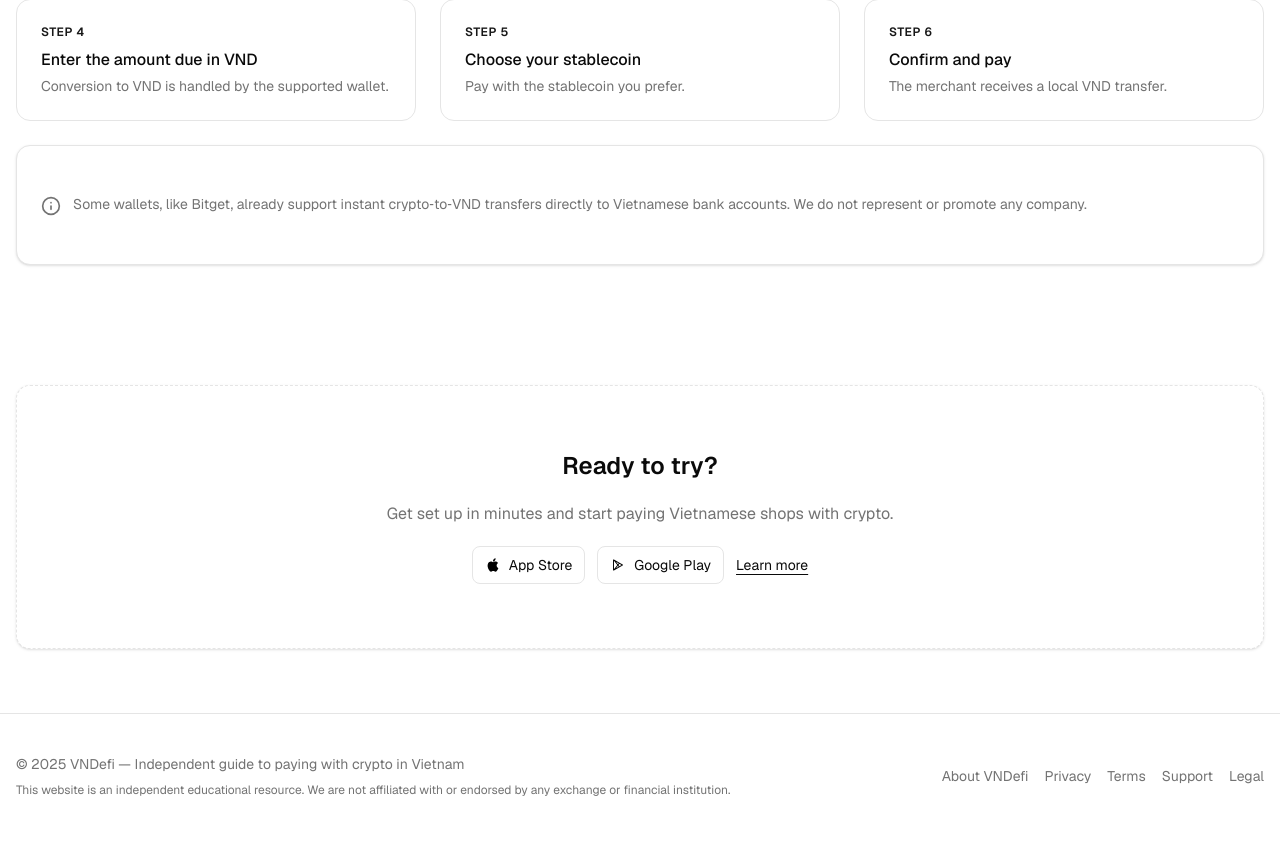
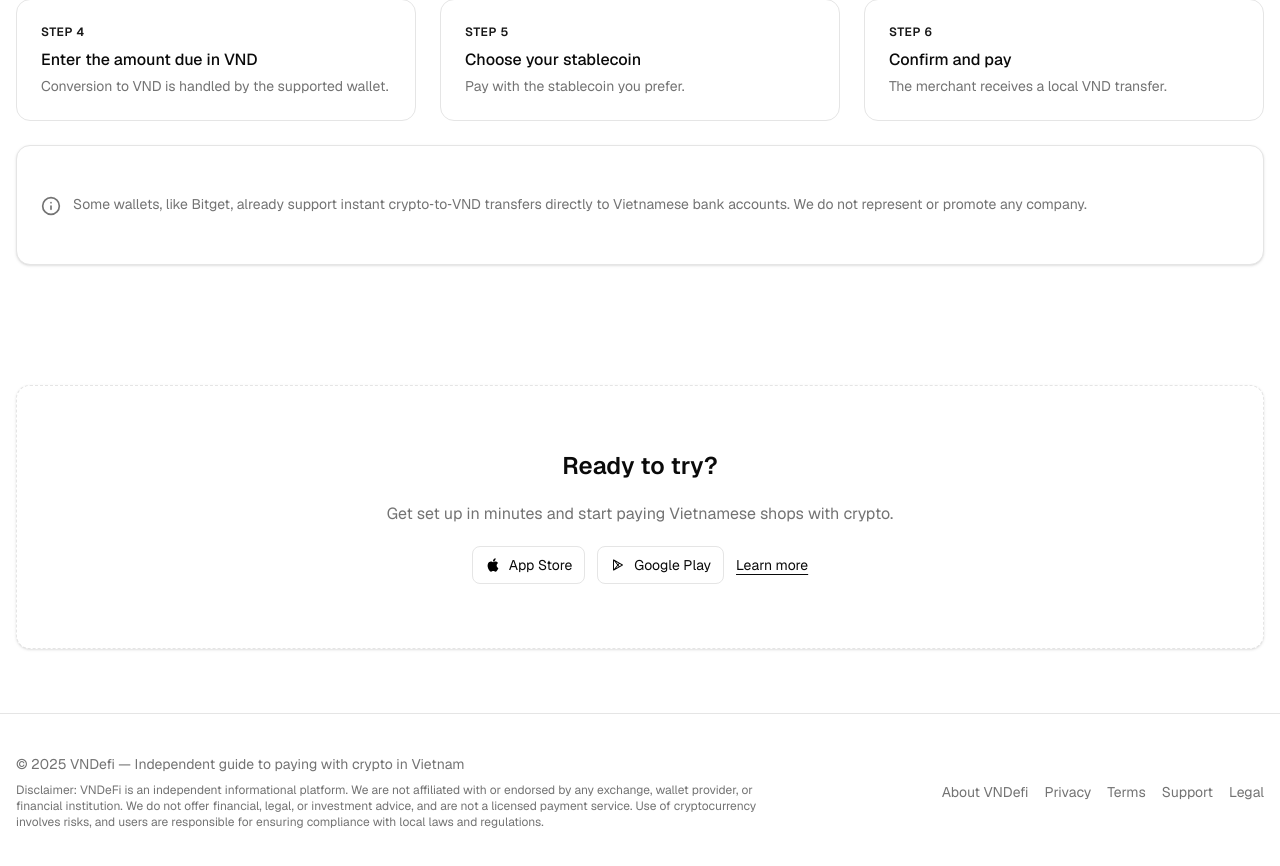
Before and after one commit to squelettee/vndefi, a Next.js app: page / in a window 1280 px wide. Shown: the part 1385-2251 px from the top of the page. Before the commit the page ends 2223 px from the top, so only its background shows below. Built offline with nearby package versions, Linux system fonts and the light colour scheme.

Commit message:
Update disclaimers in translations for clarity and legal compliance across English, French, and Vietnamese versions.

```diff
--- a/src/app/page.tsx
+++ b/src/app/page.tsx
@@ -64,7 +64,7 @@ const translations = {
       "Get set up in minutes and start paying Vietnamese shops with crypto.",
     footerTagline: "Independent guide to paying with crypto in Vietnam",
     disclaimer:
-      "This website is an independent educational resource. We are not affiliated with or endorsed by any exchange or financial institution.",
+      "Disclaimer: VNDeFi is an independent informational platform. We are not affiliated with or endorsed by any exchange, wallet provider, or financial institution. We do not offer financial, legal, or investment advice, and are not a licensed payment service. Use of cryptocurrency involves risks, and users are responsible for ensuring compliance with local laws and regulations.",
     whyTitle: "Why Pay in Crypto in Vietnam?",
     whyB1: "Many local shops don’t accept international cards.",
     whyB2: "Crypto payments work instantly and locally.",
@@ -129,7 +129,7 @@ const translations = {
       "Installez-vous en quelques minutes et payez les commerces vietnamiens en crypto.",
     footerTagline: "Guide indépendant pour payer en crypto au Vietnam",
     disclaimer:
-      "Ce site est une ressource éducative indépendante. Nous ne sommes affiliés ni approuvés par aucune plateforme ou institution financière.",
+      "Clause de non-responsabilité : VNDeFi est une plateforme d'information indépendante. Nous ne sommes affiliés ni approuvés par aucune plateforme d'échange, fournisseur de wallet ou institution financière. Nous ne proposons aucun conseil financier, juridique ou en investissement et ne sommes pas un prestataire de services de paiement agréé. L'utilisation des crypto‑monnaies comporte des risques et il appartient aux utilisateurs de s'assurer du respect des lois et réglementations locales.",
     whyTitle: "Pourquoi payer en crypto au Vietnam ?",
     whyB1: "Beaucoup de commerces n’acceptent pas les cartes internationales.",
     whyB2: "Les paiements crypto sont instantanés et locaux.",
@@ -194,7 +194,7 @@ const translations = {
       "Thiết lập trong vài phút và bắt đầu thanh toán cửa hàng Việt Nam bằng crypto.",
     footerTagline: "Hướng dẫn độc lập thanh toán crypto tại Việt Nam",
     disclaimer:
-      "Trang web này là tài nguyên giáo dục độc lập. Chúng tôi không liên kết hay được bảo trợ bởi bất kỳ sàn hay tổ chức tài chính nào.",
+      "Miễn trừ trách nhiệm: VNDeFi là nền tảng thông tin độc lập. Chúng tôi không liên kết hoặc được bảo trợ bởi bất kỳ sàn giao dịch, nhà cung cấp ví hoặc tổ chức tài chính nào. Chúng tôi không cung cấp tư vấn tài chính, pháp lý hoặc đầu tư và không phải là đơn vị cung cấp dịch vụ thanh toán được cấp phép. Việc sử dụng tiền mã hoá tiềm ẩn rủi ro; người dùng tự chịu trách nhiệm tuân thủ luật pháp và quy định địa phương.",
     whyTitle: "Vì sao trả bằng crypto tại Việt Nam?",
     whyB1: "Nhiều cửa hàng không chấp nhận thẻ quốc tế.",
     whyB2: "Thanh toán crypto diễn ra tức thì và nội địa.",
```
